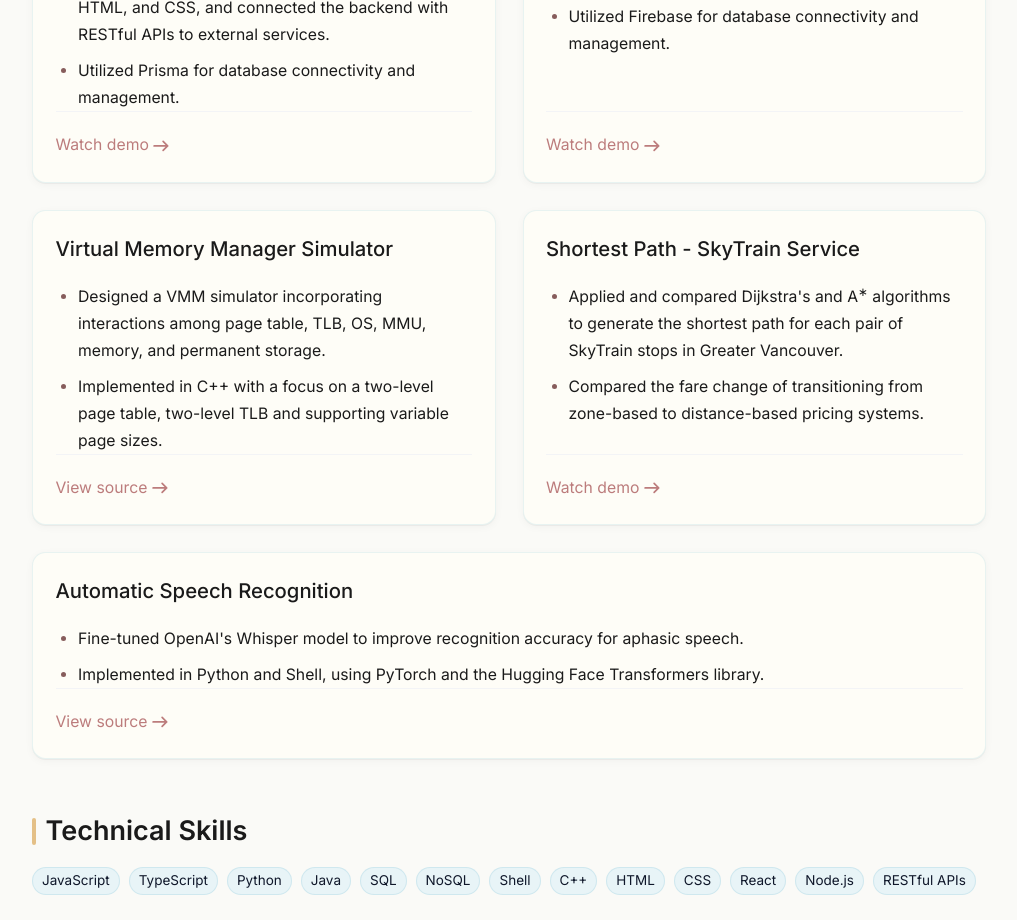
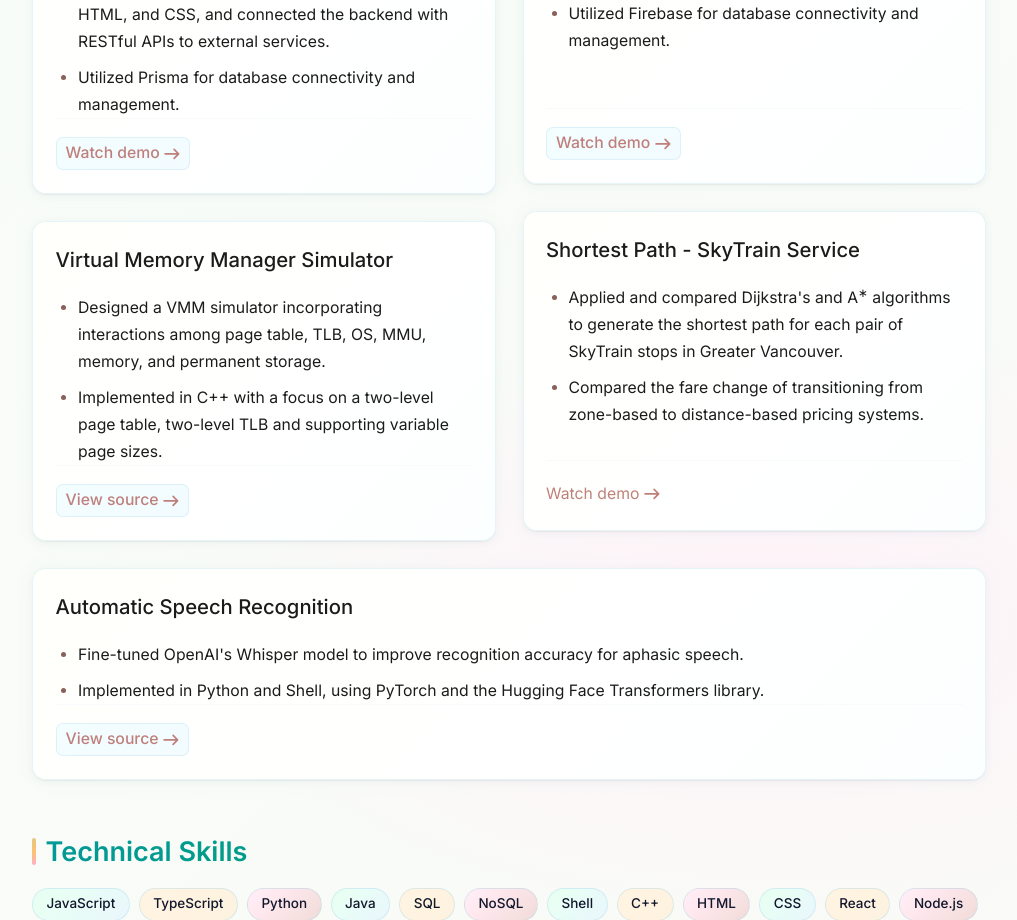
Before and after one commit to Liting-Zhou/liting-zhou.github.io, a Next.js app: page / in a window 1280 px wide. Shown: the part 1880-2800 px from the top of the page, without its empty margins (131-1148 px from the left). Built offline with nearby package versions, Linux system fonts and the light colour scheme.

Commit message:
improve UI

```diff
--- a/app/globals.css
+++ b/app/globals.css
@@ -10,6 +10,13 @@
   --secondary: #F6EFBD; /* sand */
   --accent: #E4C087; /* golden tan */
   --muted: #BC7C7C; /* rose */
+
+  /* Additional vibrant colors for enhancement */
+  --vibrant-blue: #7dd3fc; /* bright sky blue */
+  --vibrant-purple: #c084fc; /* soft purple */
+  --vibrant-green: #86efac; /* mint green */
+  --vibrant-orange: #fdba74; /* warm orange */
+  --vibrant-pink: #f9a8d4; /* soft pink */
 }
 
 
@@ -23,11 +30,15 @@ html {
 
 body {
   background:
+    radial-gradient(800px 400px at 20% 30%, color-mix(in oklab, var(--vibrant-blue) 25%, #fff 75%), transparent 70%),
+    radial-gradient(600px 600px at 80% 10%, color-mix(in oklab, var(--vibrant-purple) 20%, #fff 80%), transparent 65%),
+    radial-gradient(1000px 500px at 70% 80%, color-mix(in oklab, var(--vibrant-pink) 15%, #fff 85%), transparent 60%),
     radial-gradient(1200px 600px at -10% -10%, color-mix(in oklab, var(--secondary) 35%, #fff 65%), transparent 60%),
     radial-gradient(1200px 600px at 110% -10%, color-mix(in oklab, var(--primary) 35%, #fff 65%), transparent 60%),
-    var(--background);
+    linear-gradient(135deg, color-mix(in oklab, var(--vibrant-green) 8%, #fff 92%) 0%, var(--background) 100%);
   color: var(--foreground);
   font-family: var(--font-sans), system-ui, -apple-system, "Segoe UI", Roboto, "Helvetica Neue", Arial, "Noto Sans", "Apple Color Emoji", "Segoe UI Emoji", "Segoe UI Symbol", sans-serif;
+  animation: backgroundPulse 20s ease-in-out infinite;
 }
 
 html {
@@ -37,20 +48,44 @@ html {
 /* Links */
 a {
   color: var(--muted);
+  transition: all 0.3s ease;
+  position: relative;
 }
+
 a:hover {
   color: var(--accent);
+  text-shadow: 0 0 8px color-mix(in oklab, var(--vibrant-purple) 30%, #0000 70%);
+}
+
+/* Project links with enhanced styling */
+a[href*="github.com"],
+a[href*="youtube.com"],
+a[href*="drive.google.com"] {
+  background: linear-gradient(135deg,
+    color-mix(in oklab, var(--vibrant-blue) 15%, #fff 85%) 0%,
+    color-mix(in oklab, var(--primary) 20%, #fff 80%) 100%);
+  padding: 0.25rem 0.5rem;
+  border-radius: 0.375rem;
+  border: 1px solid color-mix(in oklab, var(--primary) 30%, #0000 70%);
+  text-decoration: none;
+  font-weight: 500;
+  transition: all 0.3s cubic-bezier(0.4, 0, 0.2, 1);
+}
+
+a[href*="github.com"]:hover,
+a[href*="youtube.com"]:hover,
+a[href*="drive.google.com"]:hover {
+  background: linear-gradient(135deg,
+    color-mix(in oklab, var(--vibrant-purple) 25%, #fff 75%) 0%,
+    color-mix(in oklab, var(--vibrant-pink) 20%, #fff 80%) 100%);
+  border-color: color-mix(in oklab, var(--accent) 50%, #0000 50%);
+  transform: translateY(-2px);
+  box-shadow: 0 4px 12px color-mix(in oklab, var(--vibrant-blue) 20%, #0000 80%);
 }
 
 /* Colored list markers for lists using Tailwind's list-disc */
 ul.list-disc li::marker {
   color: color-mix(in oklab, var(--muted) 70%, var(--foreground) 30%);
-}
-
-/* Text selection */
-::selection {
-  background: color-mix(in oklab, var(--primary) 40%, #fff 60%);
-  color: #0f172a;
 }
 
 /* Simple utility helpers */
@@ -66,38 +101,220 @@ ul.list-disc li::marker {
   width: 4px;
   height: 1.5rem;
   border-radius: 9999px;
-  background: var(--accent);
+  background: linear-gradient(135deg,
+    var(--accent) 0%,
+    var(--vibrant-orange) 50%,
+    var(--vibrant-pink) 100%);
+  animation: accentPulse 3s ease-in-out infinite;
+}
+
+@keyframes accentPulse {
+  0%, 100% {
+    transform: scaleY(1);
+    opacity: 1;
+  }
+  50% {
+    transform: scaleY(1.1);
+    opacity: 0.8;
+  }
 }
 
 .card {
-  background: color-mix(in oklab, var(--secondary) 12%, #fff 88%);
-  border: 1px solid color-mix(in oklab, var(--primary) 25%, #0000 75%);
+  position: relative;
+  background:
+    linear-gradient(135deg,
+      color-mix(in oklab, var(--secondary) 15%, #fff 85%) 0%,
+      color-mix(in oklab, var(--primary) 10%, #fff 90%) 100%);
+  border: 1px solid color-mix(in oklab, var(--primary) 30%, #0000 70%);
   border-radius: 0.75rem;
-  box-shadow: 0 1px 0 rgba(0,0,0,0.04), 0 2px 8px rgba(0,0,0,0.04);
+  box-shadow:
+    0 1px 0 rgba(0,0,0,0.04),
+    0 2px 8px rgba(0,0,0,0.04),
+    0 0 20px color-mix(in oklab, var(--vibrant-blue) 5%, #0000 95%);
+  transition: all 0.3s cubic-bezier(0.4, 0, 0.2, 1);
+  overflow: hidden;
 }
 
 .card:hover {
-  border-color: color-mix(in oklab, var(--accent) 40%, #0000 60%);
-  transform: translateY(-2px);
-  box-shadow: 0 2px 0 rgba(0,0,0,0.05), 0 8px 16px rgba(0,0,0,0.08);
+  border-color: color-mix(in oklab, var(--accent) 50%, #0000 50%);
+  transform: translateY(-4px) scale(1.02);
+  box-shadow:
+    0 2px 0 rgba(0,0,0,0.05),
+    0 12px 24px rgba(0,0,0,0.12),
+    0 0 30px color-mix(in oklab, var(--vibrant-purple) 15%, #0000 85%);
+  background:
+    linear-gradient(135deg,
+      color-mix(in oklab, var(--secondary) 20%, #fff 80%) 0%,
+      color-mix(in oklab, var(--primary) 15%, #fff 85%) 100%);
 }
 
 .chip {
   display: inline-block;
-  padding: 0.125rem 0.5rem;
+  padding: 0.25rem 0.75rem;
   border-radius: 9999px;
-  background: color-mix(in oklab, var(--primary) 25%, #fff 75%);
-  border: 1px solid color-mix(in oklab, var(--primary) 35%, #0000 65%);
+  background: linear-gradient(135deg,
+    color-mix(in oklab, var(--primary) 30%, #fff 70%) 0%,
+    color-mix(in oklab, var(--vibrant-blue) 25%, #fff 75%) 100%);
+  border: 1px solid color-mix(in oklab, var(--primary) 40%, #0000 60%);
   color: #0f172a;
   font-size: 0.75rem;
+  font-weight: 500;
+  transition: all 0.3s ease;
+  position: relative;
+  overflow: hidden;
+}
+
+.chip::before {
+  content: "";
+  position: absolute;
+  top: 0;
+  left: -100%;
+  width: 100%;
+  height: 100%;
+  background: linear-gradient(90deg,
+    transparent,
+    color-mix(in oklab, var(--vibrant-purple) 20%, #fff 80%),
+    transparent);
+  transition: left 0.5s ease;
+}
+
+.chip:hover::before {
+  left: 100%;
 }
 
 .chip:hover {
-  background: color-mix(in oklab, var(--primary) 35%, #fff 65%);
-  border-color: color-mix(in oklab, var(--accent) 45%, #0000 55%);
+  background: linear-gradient(135deg,
+    color-mix(in oklab, var(--accent) 40%, #fff 60%) 0%,
+    color-mix(in oklab, var(--vibrant-orange) 35%, #fff 65%) 100%);
+  border-color: color-mix(in oklab, var(--vibrant-pink) 50%, #0000 50%);
+  transform: translateY(-2px) scale(1.05);
+  box-shadow: 0 4px 12px color-mix(in oklab, var(--primary) 20%, #0000 80%);
+}
+
+/* Different colored chips */
+.chip:nth-child(3n+1) {
+  background: linear-gradient(135deg,
+    color-mix(in oklab, var(--vibrant-green) 25%, #fff 75%) 0%,
+    color-mix(in oklab, var(--primary) 30%, #fff 70%) 100%);
+}
+
+.chip:nth-child(3n+2) {
+  background: linear-gradient(135deg,
+    color-mix(in oklab, var(--vibrant-orange) 25%, #fff 75%) 0%,
+    color-mix(in oklab, var(--accent) 30%, #fff 70%) 100%);
+}
+
+.chip:nth-child(3n+3) {
+  background: linear-gradient(135deg,
+    color-mix(in oklab, var(--vibrant-pink) 25%, #fff 75%) 0%,
+    color-mix(in oklab, var(--muted) 30%, #fff 70%) 100%);
 }
 
 /* Anchor offset for sticky header */
+
+/* Background animation */
+@keyframes backgroundPulse {
+  0%, 100% {
+    filter: hue-rotate(0deg) brightness(1);
+  }
+  25% {
+    filter: hue-rotate(5deg) brightness(1.02);
+  }
+  50% {
+    filter: hue-rotate(10deg) brightness(1.05);
+  }
+  75% {
+    filter: hue-rotate(5deg) brightness(1.02);
+  }
+}
+
+@keyframes accentPulse {
+  0%, 100% {
+    transform: scaleY(1);
+    opacity: 1;
+  }
+  50% {
+    transform: scaleY(1.1);
+    opacity: 0.8;
+  }
+}
+
+/* Floating animation for cards */
+@keyframes float {
+  0%, 100% { transform: translateY(0px); }
+  50% { transform: translateY(-10px); }
+}
+
+/* Subtle animations for sections */
+section {
+  animation: fadeInUp 0.8s ease-out;
+}
+
+@keyframes fadeInUp {
+  from {
+    opacity: 0;
+    transform: translateY(30px);
+  }
+  to {
+    opacity: 1;
+    transform: translateY(0);
+  }
+}
+
+/* Add staggered animation delays for sections */
+section:nth-child(1) { animation-delay: 0.1s; }
+section:nth-child(2) { animation-delay: 0.2s; }
+section:nth-child(3) { animation-delay: 0.3s; }
+section:nth-child(4) { animation-delay: 0.4s; }
+section:nth-child(5) { animation-delay: 0.5s; }
+
+/* Enhanced project cards with subtle float animation */
+.card:nth-child(odd) {
+  animation: float 6s ease-in-out infinite;
+}
+
+.card:nth-child(even) {
+  animation: float 6s ease-in-out infinite reverse;
+  animation-delay: -3s;
+}
+
+/* Enhanced border glow effect on hover */
+.card::after {
+  content: '';
+  position: absolute;
+  top: -2px;
+  left: -2px;
+  right: -2px;
+  bottom: -2px;
+  background: linear-gradient(45deg,
+    var(--vibrant-blue), var(--vibrant-purple),
+    var(--vibrant-pink), var(--vibrant-orange),
+    var(--vibrant-green), var(--vibrant-blue));
+  border-radius: inherit;
+  opacity: 0;
+  z-index: -1;
+  transition: opacity 0.3s ease;
+  background-size: 400% 400%;
+  animation: gradientShift 8s ease infinite;
+}
+
+.card:hover::after {
+  opacity: 0.3;
+}
+
+@keyframes gradientShift {
+  0%, 100% { background-position: 0% 50%; }
+  50% { background-position: 100% 50%; }
+}
+
+/* Enhanced text selection with colorful background */
+::selection {
+  background: linear-gradient(135deg,
+    color-mix(in oklab, var(--vibrant-blue) 40%, #fff 60%) 0%,
+    color-mix(in oklab, var(--vibrant-purple) 30%, #fff 70%) 100%);
+  color: #0f172a;
+  text-shadow: 0 1px 2px rgba(0,0,0,0.1);
+}
 section[id] {
   scroll-margin-top: 88px;
 }
--- a/app/page.tsx
+++ b/app/page.tsx
@@ -4,8 +4,7 @@ export default function Home() {
       {/* Intro */}
       <section className="mb-10">
         <h1
-          className="text-4xl sm:text-5xl font-bold tracking-tight"
-          style={{ color: "var(--color-foreground)" }}
+          className="text-4xl sm:text-5xl font-bold tracking-tight bg-gradient-to-r from-blue-600 via-purple-600 to-pink-600 bg-clip-text text-transparent"
         >
           Liting Zhou
         </h1>
@@ -20,7 +19,7 @@ export default function Home() {
 
       {/* Experience */}
       <section id="experience" className="mb-12">
-        <h2 className="text-2xl font-semibold heading-accent">
+        <h2 className="text-2xl font-semibold heading-accent bg-gradient-to-r from-emerald-600 to-blue-600 bg-clip-text text-transparent">
           Professional Experience
         </h2>
         <div className="mt-6 space-y-6">
@@ -87,7 +86,7 @@ export default function Home() {
 
       {/* Education */}
       <section id="education" className="mb-12">
-        <h2 className="text-2xl font-semibold heading-accent">Education</h2>
+        <h2 className="text-2xl font-semibold heading-accent bg-gradient-to-r from-orange-600 to-pink-600 bg-clip-text text-transparent">Education</h2>
         <div className="mt-6 space-y-4">
           <div className="flex flex-col sm:flex-row sm:items-center sm:justify-between">
             <p className="text-sm">
@@ -119,7 +118,7 @@ export default function Home() {
 
       {/* Projects */}
       <section id="projects" className="mb-12">
-        <h2 className="text-2xl font-semibold heading-accent mb-6">Projects</h2>
+        <h2 className="text-2xl font-semibold heading-accent mb-6 bg-gradient-to-r from-purple-600 to-blue-600 bg-clip-text text-transparent">Projects</h2>
         <div className="grid sm:grid-cols-2 gap-6">
           <article className="card p-5 transition-shadow hover:shadow-md flex flex-col h-full">
             <div className="flex-1">
@@ -127,7 +126,7 @@ export default function Home() {
                 <h3 className="font-medium text-lg">
                   AI Experts for Enterprise
                 </h3>
-                <span className="text-xs bg-blue-100 text-blue-800 px-2 py-1 rounded-full">
+                <span className="text-xs bg-gradient-to-r from-yellow-400 to-orange-500 text-white px-2 py-1 rounded-full font-semibold shadow-md">
                   Featured
                 </span>
               </div>
@@ -447,7 +446,7 @@ export default function Home() {
 
       {/* Skills */}
       <section id="skills" className="mb-12">
-        <h2 className="text-2xl font-semibold heading-accent">
+        <h2 className="text-2xl font-semibold heading-accent bg-gradient-to-r from-teal-600 to-green-600 bg-clip-text text-transparent">
           Technical Skills
         </h2>
         <div className="mt-4 flex flex-wrap gap-2">
```
